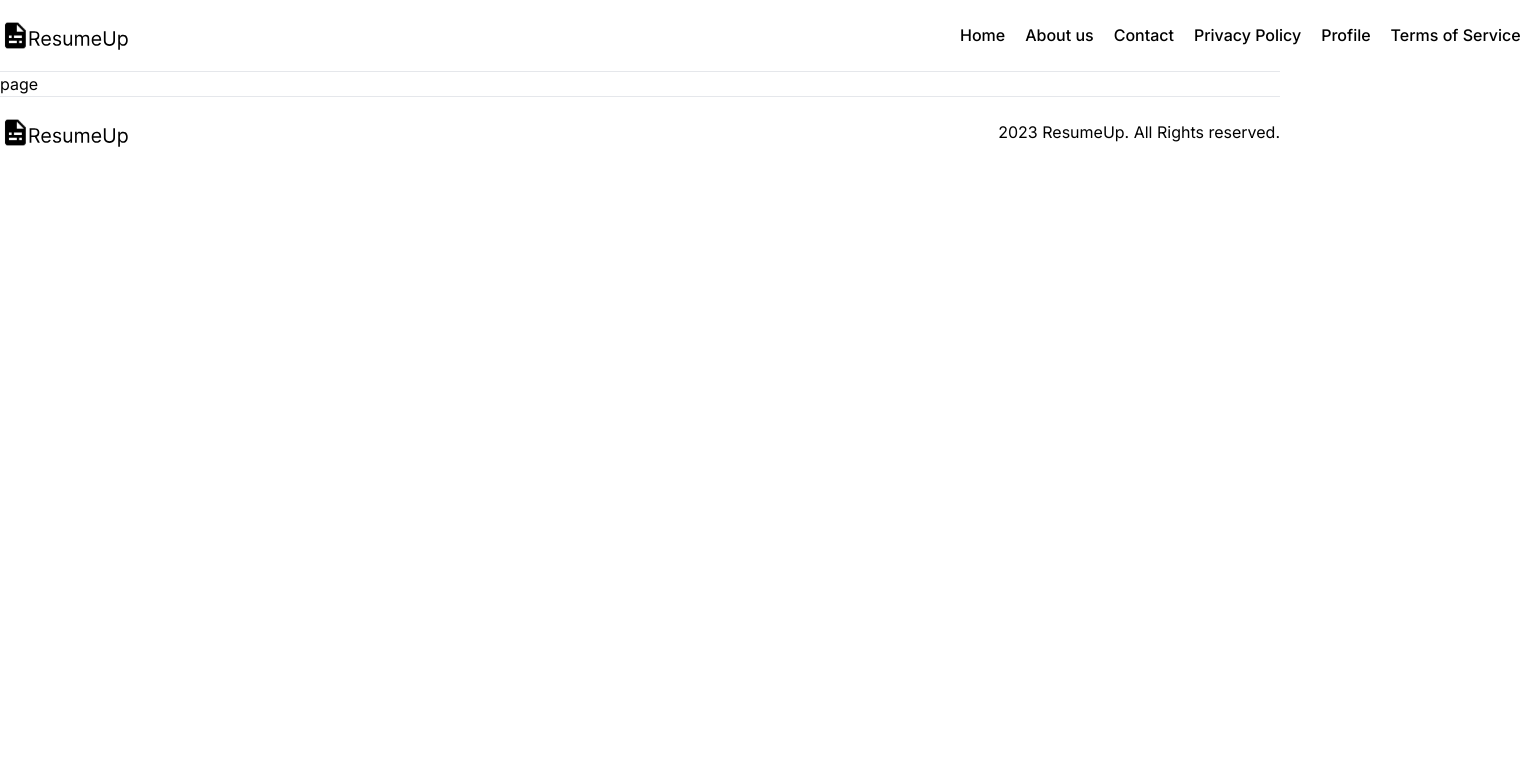
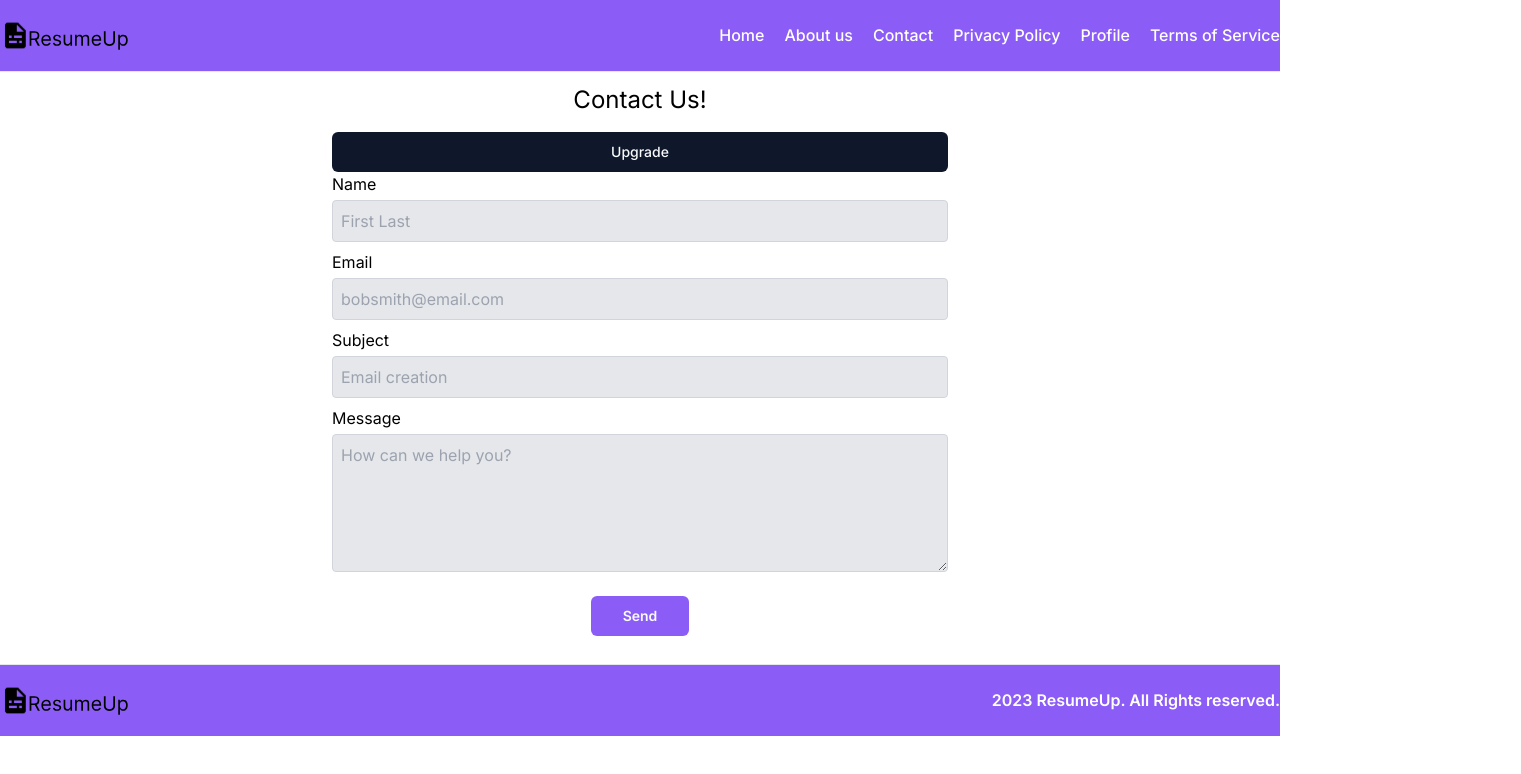
Before and after one commit to ElminD/ResumeUp, a Next.js app in the folder resume-up/: page /Contact in a window 1280 px wide. Shown: the top 774 px of the page, 1521 px wide, since content can reach past the window. Built offline with nearby package versions, Linux system fonts and the light colour scheme.

Commit message:
Created contact page + edit header and footer

```diff
--- a/resume-up/package.json
+++ b/resume-up/package.json
@@ -18,12 +18,14 @@
     "@radix-ui/react-separator": "^1.0.3",
     "@radix-ui/react-slot": "^1.0.2",
     "@tabler/icons-react": "^2.47.0",
+    "@types/nodemailer": "^6.4.14",
     "aws-amplify": "^6.0.18",
     "chroma-js": "^2.4.2",
     "class-variance-authority": "^0.7.0",
     "clsx": "^2.1.0",
     "lucide-react": "^0.344.0",
     "next": "14.1.0",
+    "nodemailer": "^6.9.13",
     "react": "^18",
     "react-dom": "^18",
     "tailwind-merge": "^2.2.1",
--- /dev/null
+++ b/resume-up/src/app/(root)/Contact/ContactForm.tsx
@@ -0,0 +1,73 @@
+"use client"
+
+import { Button } from "@/components/ui/button"
+
+export default function ContactForm() {
+    const makeApiCall = async () => {
+        console.log("hello")
+        await fetch("/api/hello", {
+          method: "GET"
+        })
+      }
+    async function handleSubmit(event: any) {
+        event.preventDefault();
+        const data = {
+          name: String(event.target.name.value),
+          email: String(event.target.email.value),
+          subject: String(event.target.subject.value),
+          message: String(event.target.message.value)
+        }
+
+        const response = await fetch("/api/contact", {
+            method: "POST",
+            headers: {
+                "Content-Type": "application/json"
+            },
+            body: JSON.stringify(data)
+        })
+
+        // if(response.ok) {
+        //     console.log("Sent")
+        // }
+        // if(!response.ok) {
+        //     console.log("Not sent")
+        // }
+    }
+
+    return (
+        <form className="flex flex-col p-4" onSubmit={handleSubmit}>
+            <Button onClick={makeApiCall}>Upgrade</Button>
+            <label className="mb-1">Name</label>
+            <input
+                type="text"
+                id="name"
+                required autoComplete="off"
+                placeholder="First Last"
+                className="border border-gray-300 bg-gray-200 rounded p-2 mb-2"/>
+            <label className="mb-1">Email</label>
+            <input
+                type="email"
+                id="email"
+                required autoComplete="off"
+                placeholder="bobsmith@email.com"
+                className="border border-gray-300 bg-gray-200 rounded p-2 mb-2"/>
+            <label className="mb-1">Subject</label>
+            <input
+                type="text"
+                id="subject"
+                required autoComplete="off"
+                placeholder="Email creation"
+                maxLength={100}
+                className="border border-gray-300 bg-gray-200 rounded p-2 mb-2"/>
+            <label className="mb-1">Message</label>
+            <textarea
+                rows={5}
+                id="message"
+                required
+                placeholder="How can we help you?"
+                maxLength={500}
+                className="border border-gray-300 bg-gray-200 rounded p-2 mb-2"/>
+            <div className="flex justify-center mt-4"><Button className="px-8 bg-violet-500 font-semibold">Send</Button></div>
+        </form>
+    )
+}
--- a/resume-up/src/app/(root)/Contact/page.tsx
+++ b/resume-up/src/app/(root)/Contact/page.tsx
@@ -1,5 +1,10 @@
+import ContactForm from "./ContactForm";
+
 const page = () => {
-  return <div>page</div>;
+  return <div className="mx-auto max-w-2xl p-3">
+    <h1 className="flex justify-center text-2xl">Contact Us!</h1>
+    <ContactForm />
+  </div>;
 };
 
 export default page;
--- /dev/null
+++ b/resume-up/src/app/api/contact/route.ts
@@ -0,0 +1,41 @@
+import nodemailer from "nodemailer"
+
+export async function POST(req: Request) {
+    const {name, email, subject, message} = await req.json()
+    const transporter = nodemailer.createTransport({
+        host: "smtp.gmail.com",
+        port: 587,
+        secure: false,
+        auth: {
+          user: "resumeupinc@gmail.com",
+          pass: "uwhu bjoo gywf zrpw",
+        },
+      });
+
+      try {
+        const mail = await transporter.sendMail({
+            from: "resumeupinc@gmail.com",
+            to: "sdmay24-05@iastate.edu",
+            replyTo: email,
+            subject: subject,
+            html: `
+                <p>Name: ${name}</p>
+                <p>Email: ${email}</p>
+                <P>Subject: ${subject}</p>
+                <p>Message: ${message}</p>
+            `
+        })
+
+        console.log("Message sent:", mail.messageId)
+        return new Response(JSON.stringify({
+            message: "SUCCESS",
+            status: 200
+        }))
+      } catch(error) {
+        console.log(error)
+        return new Response(JSON.stringify({
+            message: "FAILED",
+            status: 500
+        }))
+      }
+}
--- a/resume-up/src/app/globals.css
+++ b/resume-up/src/app/globals.css
@@ -179,9 +179,9 @@
     @apply bg-grey-50 h-[54px] focus-visible:ring-offset-0 placeholder:text-grey-500 rounded-full p-regular-16 px-4 py-3 border-none focus-visible:ring-transparent !important;
   }
 
-  .textarea {
+  /* .textarea {
     @apply bg-grey-50 flex flex-1 placeholder:text-grey-500 p-regular-16 px-5 py-3 border-none focus-visible:ring-transparent !important;
-  }
+  } */
 
   .button {
     @apply rounded-full h-[54px] p-regular-16;
--- a/resume-up/src/components/shared/Footer.tsx
+++ b/resume-up/src/components/shared/Footer.tsx
@@ -4,7 +4,7 @@ import React from "react";
 
 const Footer = () => {
   return (
-    <footer className="border-t">
+    <footer className="border-t bg-violet-500 text-white font-semibold">
       <div className="flex-center wrapper flex-between flex flex-col gap-4 p-5 text-center sm:flex-row">
         <Link href="/">
           <Image src="/ResumeUpLogo.svg" alt="Logo" width={128} height={128} />
--- a/resume-up/src/components/shared/Header.tsx
+++ b/resume-up/src/components/shared/Header.tsx
@@ -7,7 +7,7 @@ import MobileNav from "./MobileNav";
 
 const Header = () => {
   return (
-    <header className="w-full border-b">
+    <header className="w-full border-b bg-violet-500 text-white">
       <div className="wrapper flex items-center justify-between">
         <Link href="/" className="w-36">
           <Image
@@ -18,7 +18,7 @@ const Header = () => {
           />
         </Link>
         {/* <SignedIn> */}
-        <nav className="md:flex-between hidden w-full max-w-xs">
+        <nav className="">
           <NavItems />
         </nav>
         {/* </SignedIn> */}
```
Also changed, not shown: 1 other file (tests, documents, lock files or other folders).
